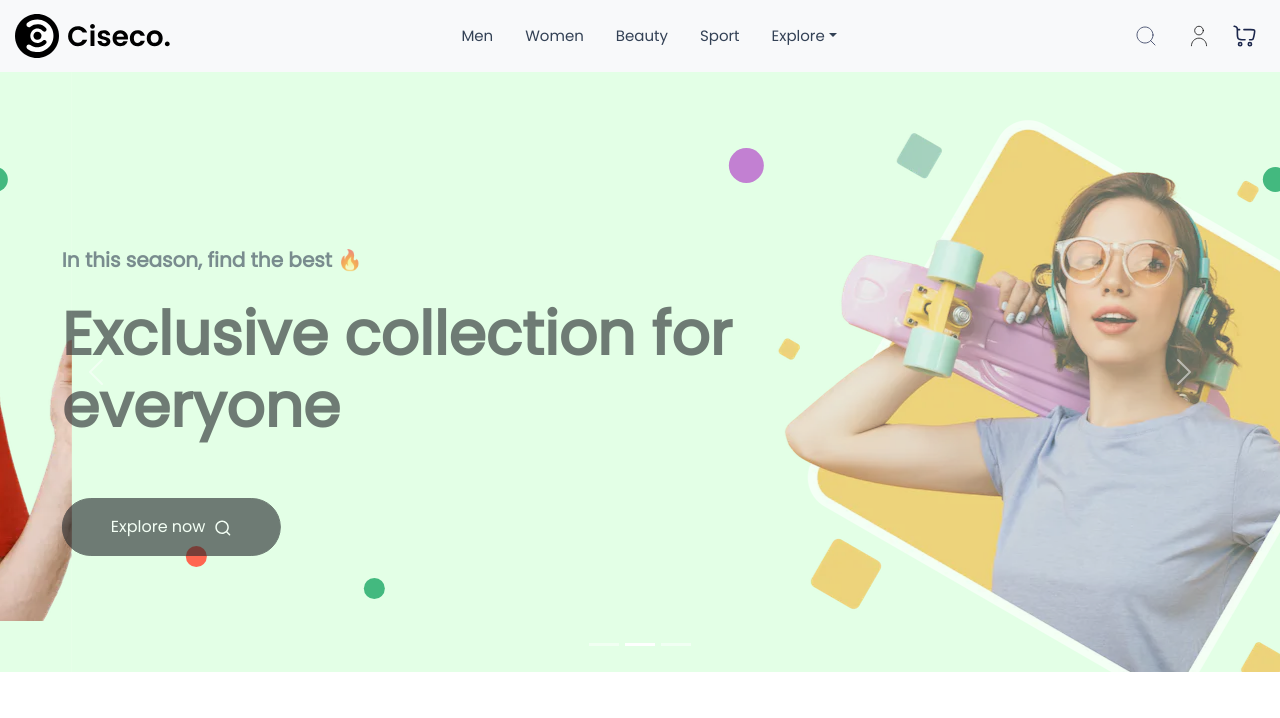
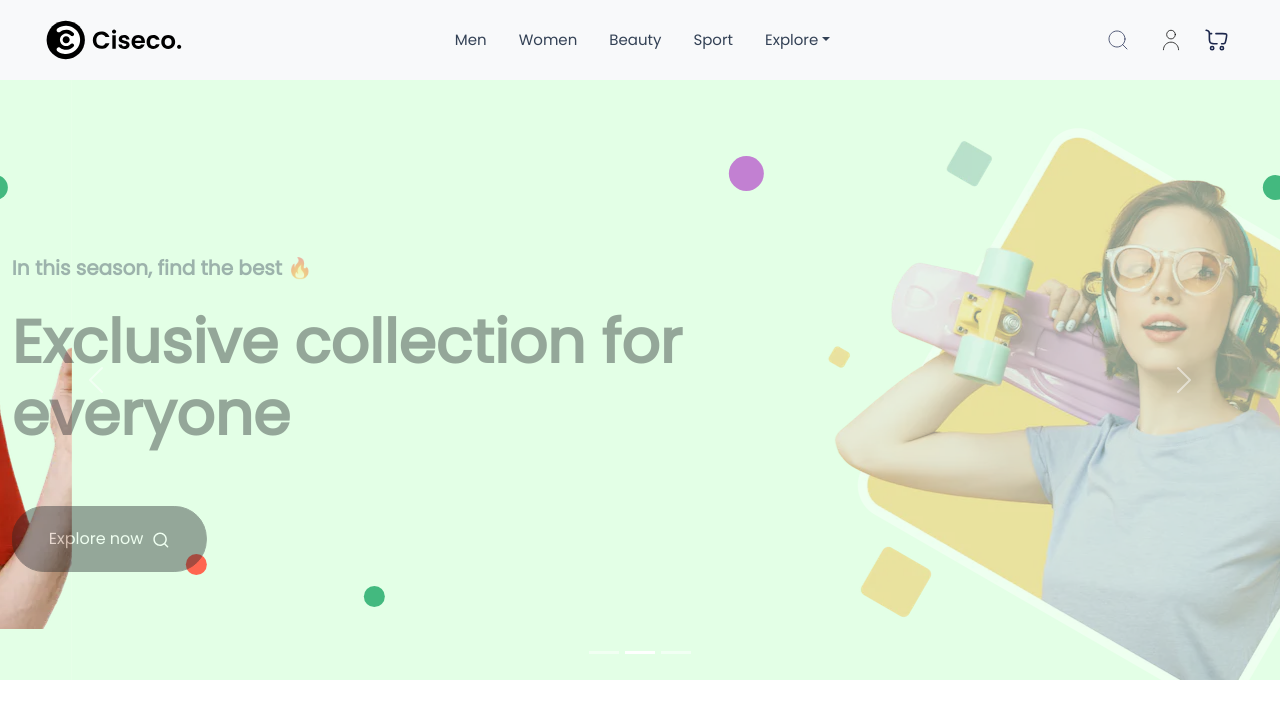
Before and after one commit to roone858/Ciseco-E-commerce-Vite-React-Redux-Tailwind, a React (Vite) app: page / in a window 1280 px wide. Shown: the top 718 px of the page. Built offline with nearby package versions, Linux system fonts and the light colour scheme; the HTML template or start-up script is replaced by a standard one.

Commit message:
edit some styles

```diff
--- a/src/component/carousel/Carousel.tsx
+++ b/src/component/carousel/Carousel.tsx
@@ -41,8 +41,9 @@ const ItemContent = ({ image }: { image: string }) => {
           </h2>
         </div>
         <a
-          className="btn btn-dark rounded-5   px-5 py-3 mt-5"
+          className="btn btn-dark rounded-5  mt-5"
           href="/"
+          style={{padding:"20px 36px"}}
 
         >
           <span className="me-2">Explore now</span>
@@ -77,7 +78,7 @@ const ItemContent = ({ image }: { image: string }) => {
       <div className="image-container mt-10  w-50">
         <img
           alt="Exclusive collection for everyone"
-          className=" relative  h-100  "
+          className=" "
           sizes="(max-width: 768px) 100vw, 50vw"
           src={image}
         />
--- a/src/component/carousel/carousel.css
+++ b/src/component/carousel/carousel.css
@@ -15,14 +15,8 @@
   position: absolute;
   top: 0;
   right: 0;
+}
 
-
-
-
-}
-.carousel-item img {
-
-}
 .carousel-item .text {
   position: relative;
   z-index: 1;
--- a/src/index.css
+++ b/src/index.css
@@ -16,8 +16,8 @@ opacity: 0.3;
 }
  */
 .carousel-item:not(.active) .text {
-  transform: translateX(-50px);
-  opacity: 0.6;
+  transform: translateX(-100px);
+  opacity: 0.4;
   transition: 0.8s;
 }
 
@@ -29,8 +29,8 @@ opacity: 0.3;
 }
 
 .carousel-item:not(.active) .image-container {
-     transform: translateX(50px);
-  opacity: 0.6;
+     transform: translateX(100px);
+  opacity: 0.4;
   transition: 0.8s;
 
 }
--- a/src/layout/navbar/Navbar.tsx
+++ b/src/layout/navbar/Navbar.tsx
@@ -3,15 +3,15 @@ import Nav from "react-bootstrap/Nav";
 import Navbar from "react-bootstrap/Navbar";
 import NavDropdown from "react-bootstrap/NavDropdown";
 import logo from "../../assets/logo.svg";
-import "./navbar.css"
+import "./navbar.css";
 function NavbarComponent() {
   return (
     <Navbar expand="lg" className="bg-body-tertiary">
-      <Container fluid >
+      <Container fluid style={{ padding: "0px 40px", height: "4rem" }}>
         <Navbar.Toggle aria-controls="basic-navbar-nav" />
 
-        <Navbar.Brand className="mx-auto" href="#home">
-          <img src={logo} alt="logo" />
+        <Navbar.Brand className="mx-auto p-1" href="#home">
+          <img src={logo} alt="logo" height={40} />
         </Navbar.Brand>
 
         <Navbar.Collapse className="mx-auto" id="basic-navbar-nav">
@@ -60,7 +60,7 @@ function NavbarComponent() {
               </g>
             </svg>
           </span>
-          <span >
+          <span>
             <svg
               width="26px"
               height="26px"
```
